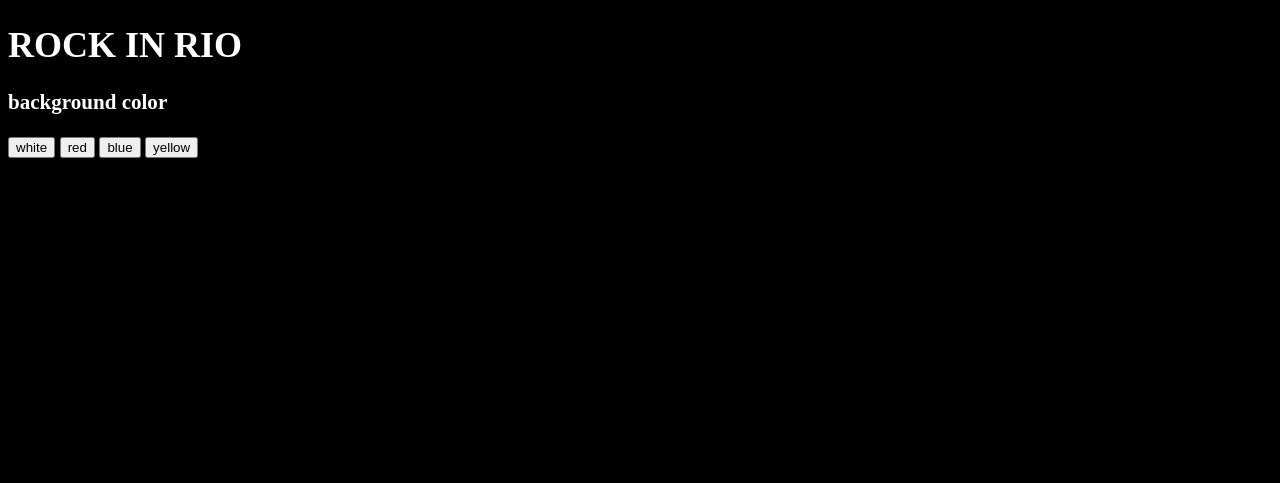
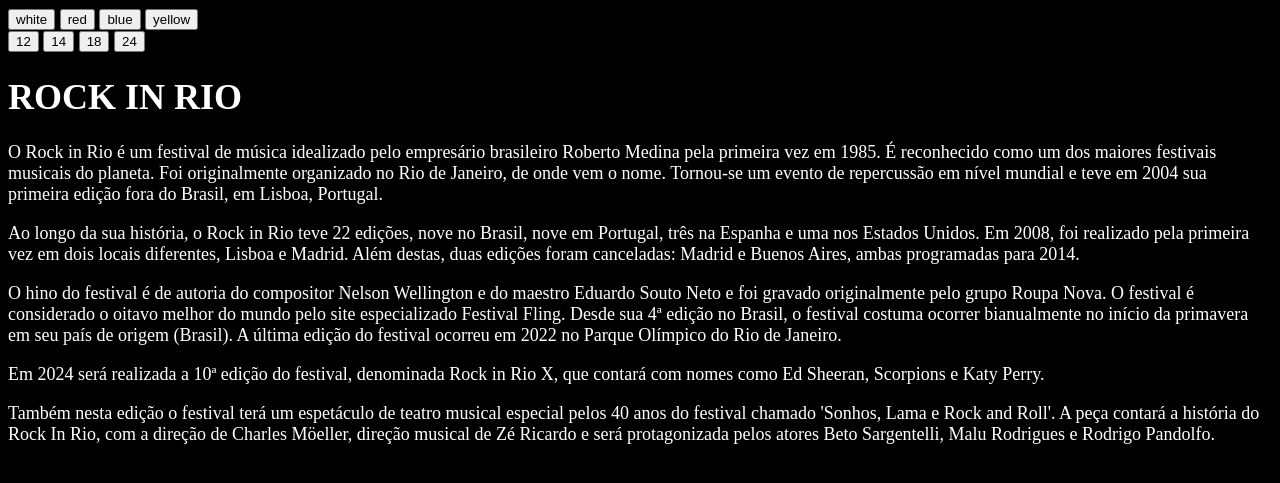
Before and after one commit to raonych/atv06.11, a PHP site: page / in a window 1280 px wide. Shown: the top 483 px of the page. Run offline with PHP 8.4, Linux system fonts and the light colour scheme.

Commit message:
mudança de font-size utilizando cookies

```diff
--- a/header.php
+++ b/header.php
@@ -9,7 +9,7 @@ if(isset($_COOKIE['bgcolor'])){
 if(isset($_COOKIE['fontsize'])){
     $fontsize = $_COOKIE['fontsize'];
 }else{
-    $fontsize = "18px";
+    $fontsize = "18";
 }
 ?>
 <!DOCTYPE html>
@@ -22,13 +22,7 @@ if(isset($_COOKIE['fontsize'])){
 <style>
     body{
         background-color:<?php echo $bgcolor?>;
-        font-size: <?php echo $fontsize ?>;
+        font-size: <?php echo $fontsize."px" ?>;
         color: <?php echo $color?>;
     }
 </style>
-<body>
-    <header>
-        <h1>ROCK IN RIO</h1>
-    </header>
-</body>
-</html>
--- a/index.php
+++ b/index.php
@@ -2,10 +2,31 @@
 require "header.php";
 
 ?>
-<h3>background color</h3>
+<body>
 <form action="setcookie.php" method="post">
-<input type="submit" name="bgcolor" value="white"/>
-<input type="submit" name="bgcolor" value="red"/>
-<input type="submit" name="bgcolor" value="blue"/>
-<input type="submit" name="bgcolor" value="yellow">
+    <input type="submit" name="bgcolor" value="white"/>
+    <input type="submit" name="bgcolor" value="red"/>
+    <input type="submit" name="bgcolor" value="blue"/>
+    <input type="submit" name="bgcolor" value="yellow">
 </form>
+<form action="setcookie.php" method="post">
+    <input type="submit" name="fontsize" value="12"/>
+    <input type="submit" name="fontsize" value="14"/>
+    <input type="submit" name="fontsize" value="18"/>
+    <input type="submit" name="fontsize" value="24"/>
+</form>
+    <header>
+        <h1>ROCK IN RIO</h1>
+    </header>
+    <p>O Rock in Rio é um festival de música idealizado pelo empresário brasileiro Roberto Medina pela primeira vez em 1985. É reconhecido como um dos maiores festivais musicais do planeta. Foi originalmente organizado no Rio de Janeiro, de onde vem o nome. Tornou-se um evento de repercussão em nível mundial e teve em 2004 sua primeira edição fora do Brasil, em Lisboa, Portugal.</p>
+
+<p>Ao longo da sua história, o Rock in Rio teve 22 edições, nove no Brasil, nove em Portugal, três na Espanha e uma nos Estados Unidos. Em 2008, foi realizado pela primeira vez em dois locais diferentes, Lisboa e Madrid. Além destas, duas edições foram canceladas: Madrid e Buenos Aires, ambas programadas para 2014.</p>
+
+<p>O hino do festival é de autoria do compositor Nelson Wellington e do maestro Eduardo Souto Neto e foi gravado originalmente pelo grupo Roupa Nova. O festival é considerado o oitavo melhor do mundo pelo site especializado Festival Fling. Desde sua 4ª edição no Brasil, o festival costuma ocorrer bianualmente no início da primavera em seu país de origem (Brasil). A última edição do festival ocorreu em 2022 no Parque Olímpico do Rio de Janeiro.</p>
+
+<p>Em 2024 será realizada a 10ª edição do festival, denominada Rock in Rio X, que contará com nomes como Ed Sheeran, Scorpions e Katy Perry.</p>
+
+<p>Também nesta edição o festival terá um espetáculo de teatro musical especial pelos 40 anos do festival chamado 'Sonhos, Lama e Rock and Roll'. A peça contará a história do Rock In Rio, com a direção de Charles Möeller, direção musical de Zé Ricardo e será protagonizada pelos atores Beto Sargentelli, Malu Rodrigues e Rodrigo Pandolfo.</p>
+
+</body>
+</html>
--- a/setcookie.php
+++ b/setcookie.php
@@ -3,7 +3,10 @@ if (isset($_POST['bgcolor'])) {
     $color = $_POST['bgcolor'];
     setcookie('bgcolor', $color, time() + 2 * 60);
 }
-
+if(isset($_POST['fontsize'])){
+    $fontsize = $_POST['fontsize'];
+    setcookie('fontsize',$fontsize,time() + 2 * 60);
+}
 header("location:index.php");
 
 ?>
```
